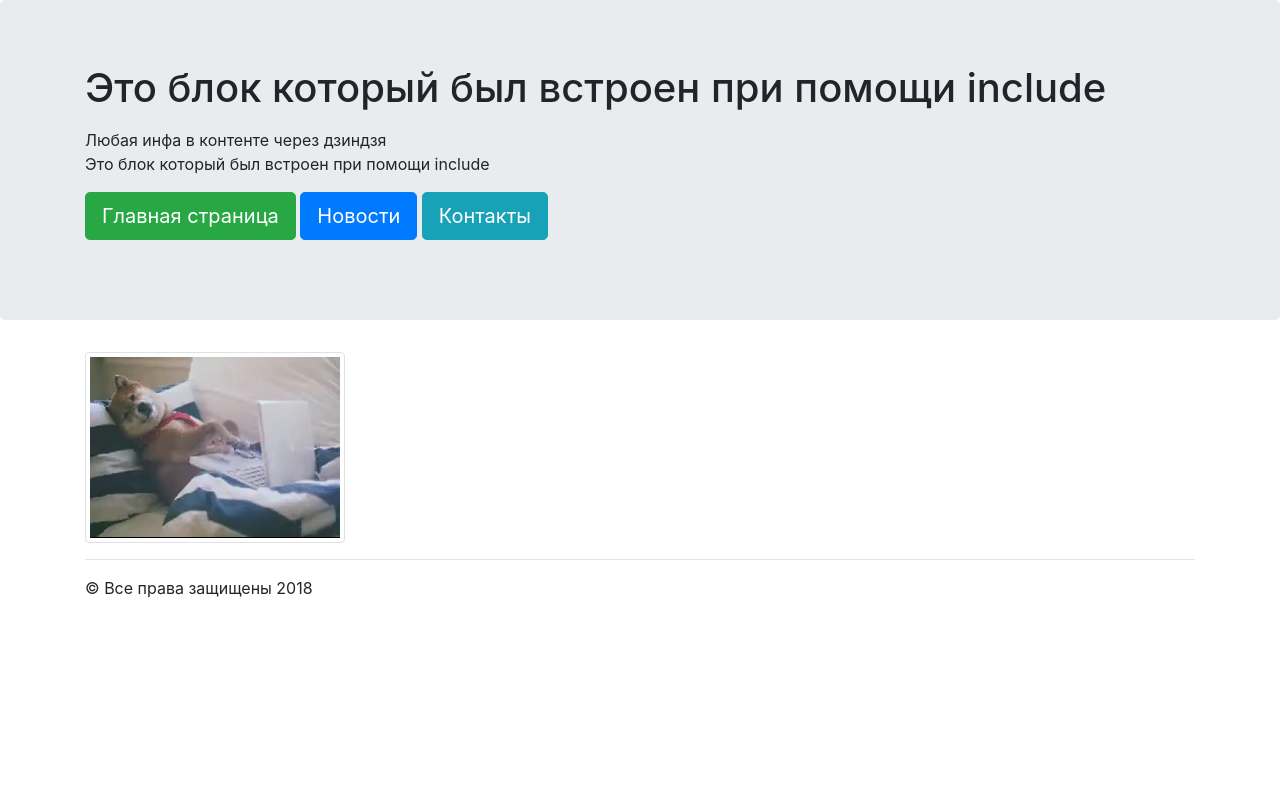
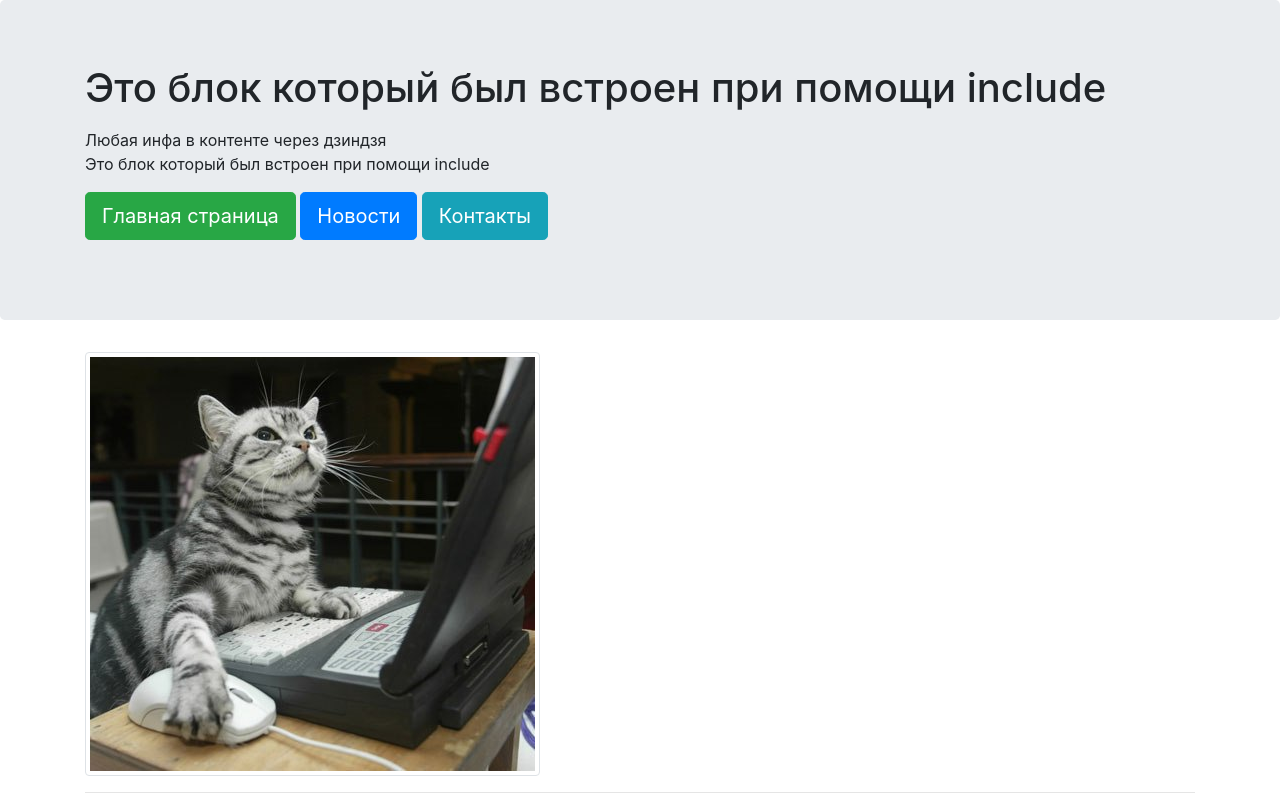
Before and after one commit to Makcnyr/test, a Django app: page / in a window 1280 px wide. Before the commit the page ends 598 px from the top, so only its background shows below. Run offline with Django 3.2, Linux system fonts and the light colour scheme; some libraries are stand-ins or nearby versions.

Commit message:
new image for branch -test

```diff
--- a/mainApp/templates/mainApp/wrapper.html
+++ b/mainApp/templates/mainApp/wrapper.html
@@ -27,9 +27,9 @@
         </div>
     </div>
     <div class="container">
-        <img src="{% static 'mainApp/image/123.jpg' %}" class="img-thumbnail">
+        <img src="{% static 'mainApp/image/1234.jpg' %}" class="img-thumbnail">
         <hr>
-        &copy; Все права защищены 2018
+
     </div>
 
 
```
Also changed, not shown: static/mainApp/image/1234.jpg (added).
